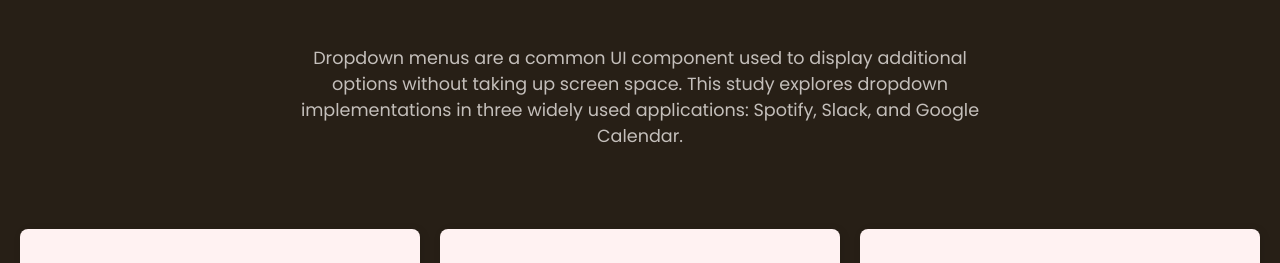
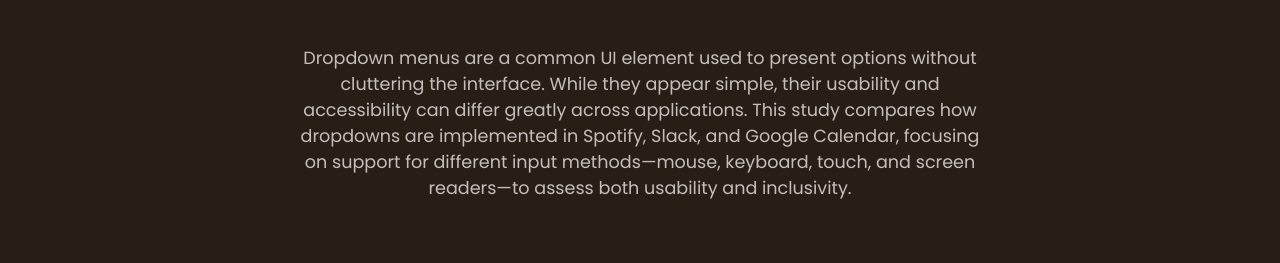
Before and after one commit to annie-ye4/cs1300-portfolio, a React (Create React App) app: page / in a window 1280 px wide. Shown: the part 167-430 px from the top of the page. Built offline with nearby package versions, Linux system fonts and the light colour scheme.

Commit message:
revised description

```diff
--- a/src/sections/Project.js
+++ b/src/sections/Project.js
@@ -14,9 +14,11 @@
       <div className ="heading">
         <h1>Accessible Components</h1>
       <p className="description">
-        Dropdown menus are a common UI component used to display additional options without taking up
-        screen space. This study explores dropdown implementations in three widely used applications:
-        Spotify, Slack, and Google Calendar.
+      Dropdown menus are a common UI element used to present options without cluttering the interface.
+       While they appear simple, their usability and accessibility can differ greatly across applications.
+       This study compares how dropdowns are implemented in Spotify, Slack, and Google Calendar, focusing
+       on support for different input methods—mouse, keyboard, touch, and screen readers—to assess both
+       usability and inclusivity.
       </p>
       </div>
 
```
